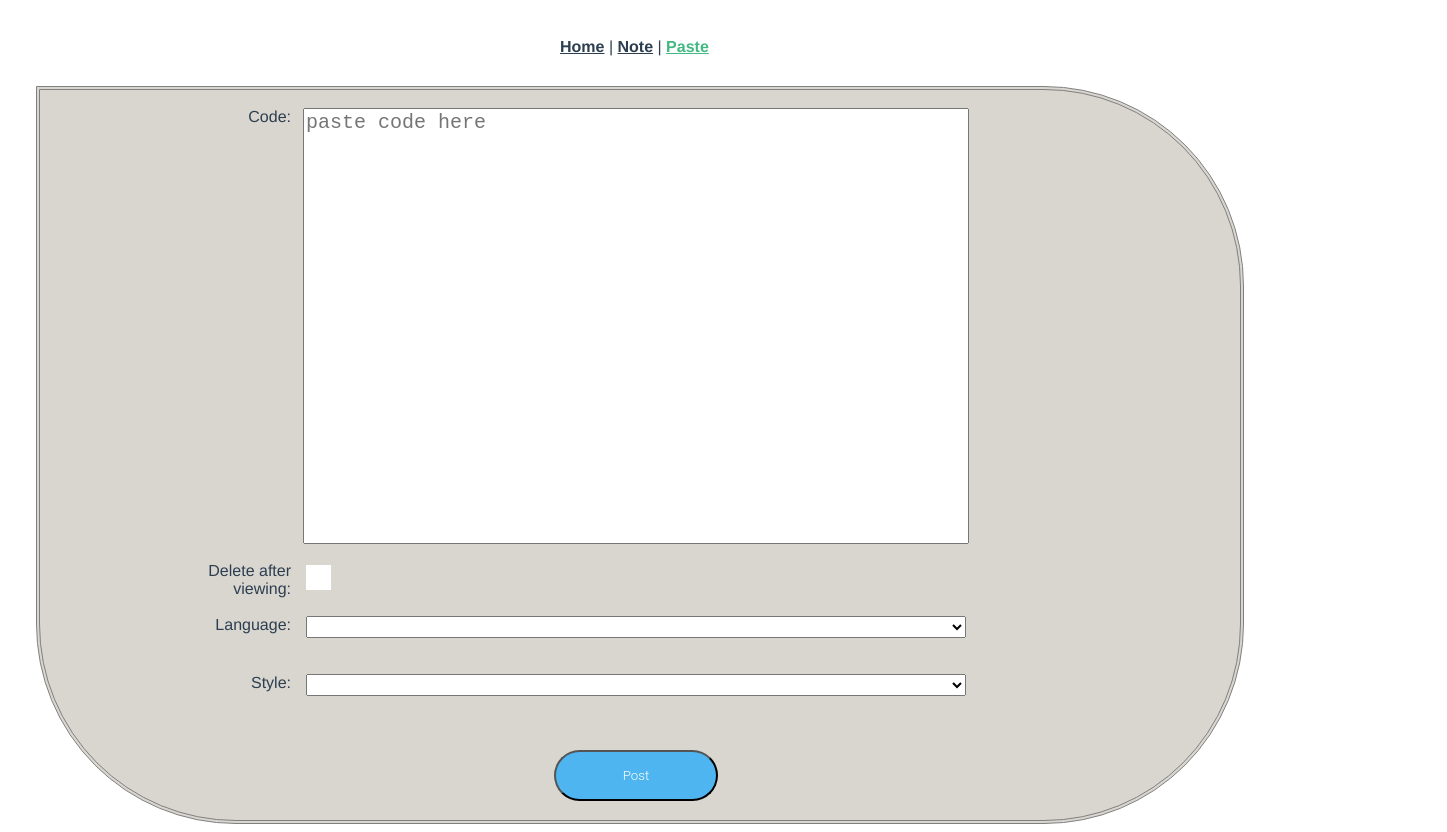
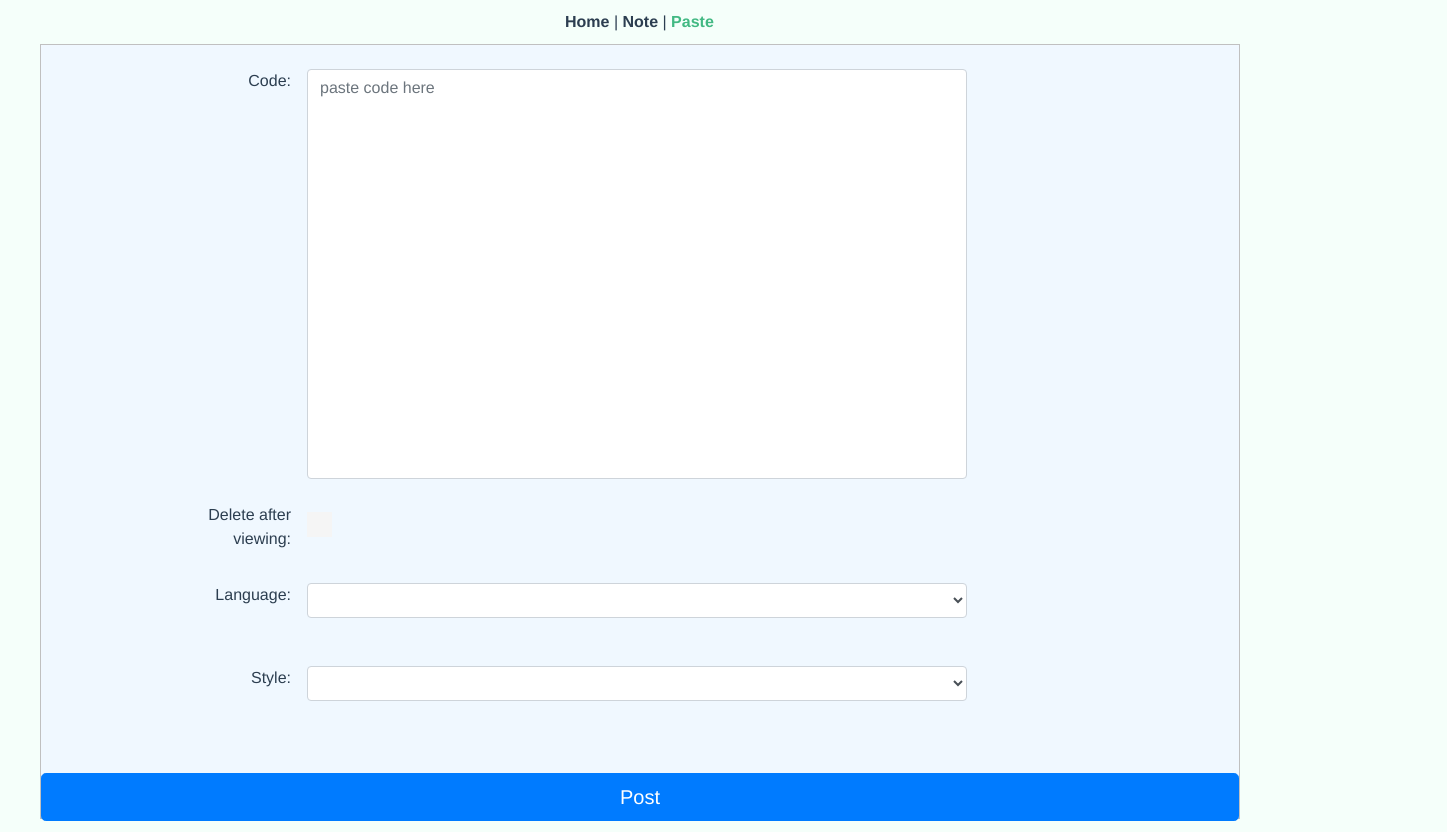
Before and after one commit to Oliventer/Amirbin, a Vue app in the folder frontend/: page /paste in a window 1280 px wide. Shown: the whole page, 1447 px wide, since content can reach past the window. Built offline with nearby package versions, Linux system fonts and the light colour scheme.

Commit message:
Styling with bootstrap

```diff
--- a/frontend/package.json
+++ b/frontend/package.json
@@ -9,9 +9,13 @@
   },
   "dependencies": {
     "axios": "^0.21.1",
+    "bootstrap": "^4.6.0",
+    "bootstrap-vue": "^2.21.2",
     "core-js": "^3.6.5",
     "dompurify": "^2.2.6",
     "highlight.js": "^10.6.0",
+    "jquery": "^3.5.1",
+    "popper.js": "^1.16.1",
     "unescape-js": "^1.1.4",
     "vue": "^2.6.12",
     "vue-highlightjs": "^1.3.3",
--- a/frontend/src/App.vue
+++ b/frontend/src/App.vue
@@ -10,6 +10,7 @@
 </template>
 
 <style lang="less">
+
 #app {
   font-family: Avenir, Helvetica, Arial, sans-serif;
   -webkit-font-smoothing: antialiased;
@@ -18,8 +19,8 @@
 }
 
 #nav {
-  padding: 30px;
-  max-width: 160px;
+  padding: 10px;
+  max-width: 170px;
   margin: auto;
 
   a {
@@ -31,4 +32,5 @@
     }
   }
 }
+
 </style>
--- a/frontend/src/main.js
+++ b/frontend/src/main.js
@@ -5,6 +5,7 @@ import store from './store'
 
 import axios from 'axios'
 import hljs from 'highlight.js'
+import "bootstrap/dist/css/bootstrap.min.css";
 
 
 Vue.$axios = axios.create();
--- a/frontend/src/views/Paste.vue
+++ b/frontend/src/views/Paste.vue
@@ -2,7 +2,7 @@
     <div class="content">
         <br>
         <span class="span">Code:</span>
-        <textarea v-model="body.code" placeholder="paste code here" class="textarea"></textarea>
+        <textarea v-model="body.code" placeholder="paste code here" class="form-control"></textarea>
         <br>
         <span class="span">Delete after viewing:  </span>
         <br>
@@ -12,18 +12,18 @@
         </label>
         <br><br>
         <span class="span">Language:</span>
-        <select v-model="body.language" class="select">
+        <select v-model="body.language" class="form-control">
             <option :value="python">Python</option>
             <option :value="js">JavaScript</option>
         </select>
         <br><br>
         <span class="span">Style:</span>
-        <select v-model="body.style" class="select">
+        <select v-model="body.style" class="form-control">
             <option>friendly</option>
             <option>native</option>
         </select>
         <br><br><br>
-        <button v-on:click="notePost()" class="button">Post</button>
+        <button v-on:click="notePost()" class="btn btn-primary btn-lg btn-block">Post</button>
     </div>
 </template>
 
@@ -51,62 +51,37 @@ export default {
 </script>
 
 <style lang="less">
+body {
+        background-color: #F5FFFA;
+    }
     .content {
         max-width: 1200px;
         margin: auto;
-        border: 4px double gray;
-        border-bottom-left-radius: 200px;
-        border-bottom-right-radius: 200px;
-        border-top-right-radius: 200px;
-        background: #D9D6CF;
-        height: 730px;
+        background: #F0F8FF;
+        height: 775px;
+        border: 1px ridge silver;
     }
-    .textarea {
-        resize: none;
-        width: 660px !important;
-        height: 430px !important;
-        display: block;
-        font-size:20px;
-        margin-left: 263px;
-        margin-right: auto;
-    }
-    .select {
+
+    .form-control {
         display: block;
         margin-left: 266px;
         width: 660px;
-        height: 22px;
+        height: 35px;
+        resize: none;
+    }
 
+    textarea.form-control {
+        height:410px;
     }
+
     .span {
         display: block;
-        padding-left: 166px;
-        width: 85px;
+        padding-left: 10px;
+        margin-left: 130px;
+        width: 120px;
         height: 25px;
         text-align: right;
         position: absolute;
-    }
-    .button{
-        display:inline-block;
-        padding:1.2em 5.0em;
-        margin-left: 514px;
-        border-radius:2em;
-        box-sizing: border-box;
-        text-decoration:none;
-        font-family:'Roboto',sans-serif;
-        font-weight:300;
-        color:#FFFFFF;
-        background-color:#4eb5f1;
-        text-align:center;
-        transition: all 0.2s;
-    }
-    .button:hover {
-        background-color:#4095c6;
-    }
-    @media all and (max-width: 30em){
-        .button {
-            display: block;
-            margin: 0.2em auto;
-        }
     }
 
     .container {
@@ -135,7 +110,7 @@ export default {
         left: 0;
         height: 25px;
         width: 25px;
-        background-color: white;
+        background-color: #F5F5F5;
     }
 
     .container:hover input ~ .checkmark {
--- a/frontend/src/views/Snippets.vue
+++ b/frontend/src/views/Snippets.vue
@@ -98,6 +98,7 @@ export default {
         font-size: 15px;
     }
     .hljs{
-      padding:0em !important
+      padding:0em !important;
+      background: none !important;
   }
 </style>
```
Also changed, not shown: 1 other file (tests, documents, lock files or other folders).
